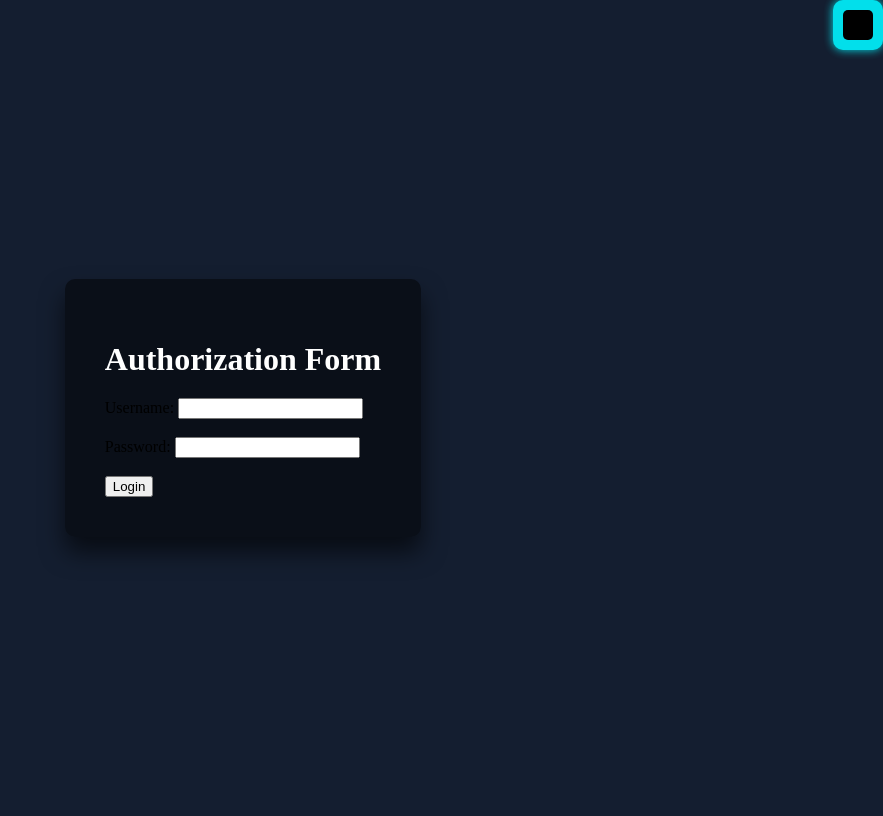
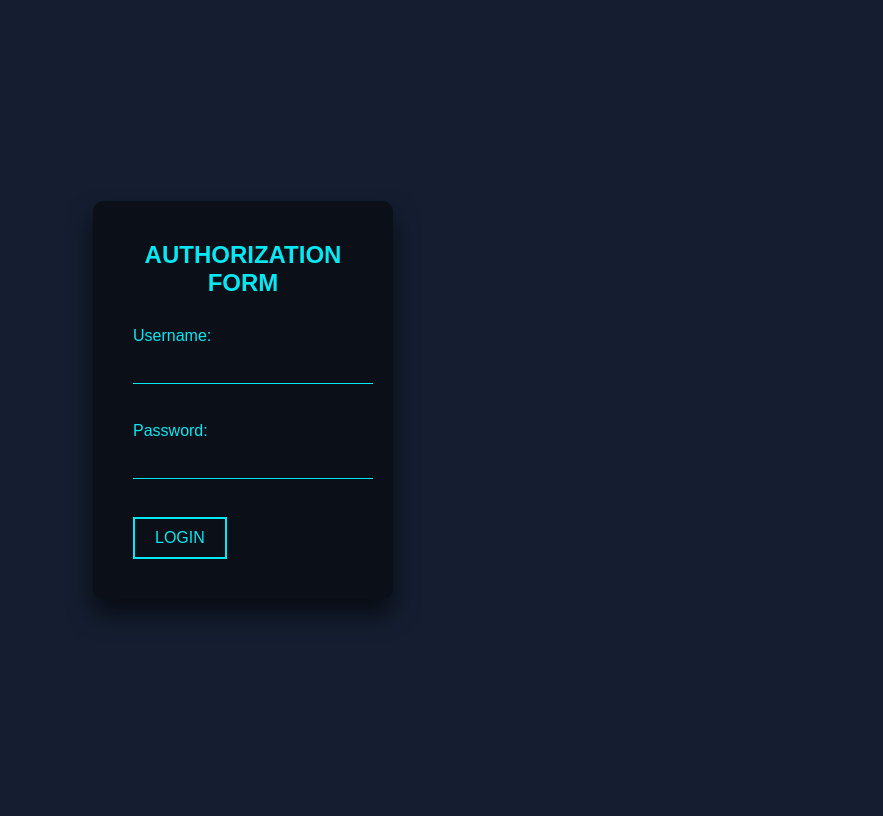
Before and after one commit to Atlas11x/Chat, a Flask app: template templates/html/authorisation.html in a window 1280 px wide. Shown: the whole page, without its empty margins (397-1280 px from the left). After the commit the page ends 616 px from the top, so only its background shows below. Run offline with Flask 3, Linux system fonts and the light colour scheme; the template is opened without the code that fills it, so the values that code supplies are empty.

Commit message:
authoriz-form-neon-update-1.0

```diff
--- a/templates/css/style-authoriz.css
+++ b/templates/css/style-authoriz.css
@@ -1,95 +1,66 @@
 body {
+  margin: 0;
+  padding: 0;
+  font-family: Arial, sans-serif;
+  background: #141e30;
   display: flex;
+  align-items: center;
   justify-content: center;
-  align-items: center;
   min-height: 100vh;
-  background-color: #141e30;
 }
 
-.neon-container {
+.auth-container {
   position: relative;
+  width: 300px;
   padding: 40px;
-  background: rgba(0, 0, 0, 0.5);
-  box-shadow: 0 15px 25px rgba(0, 0, 0, 0.6);
+  background: rgba(0, 0, 0, .5);
+  box-sizing: border-box;
+  box-shadow: 0 15px 25px rgba(0, 0, 0, .6);
   border-radius: 10px;
 }
 
-h1 {
-  color: #fff;
+.auth-container h1 {
+  margin-top: 0;
   text-align: center;
-  margin-bottom: 20px;
+  color: #03e9f4;
+  text-transform: uppercase;
+  font-size: 24px;
 }
 
-.settings-icon {
-  position: absolute;
-  top: 10px;
-  right: 10px;
+.auth-container form {
+  margin-top: 30px;
 }
 
-.neon-square {
-  width: 30px;
-  height: 30px;
-  background-color: #000;
-  border-radius: 5px;
-  position: relative;
-}
-
-.neon-square:before {
-  content: '';
-  position: absolute;
-  top: -10px;
-  left: -10px;
-  right: -10px;
-  bottom: -10px;
-  background-color: #03e9f4;
-  border-radius: 10px;
-  opacity: 0.8;
-  box-shadow: 0 0 10px #03e9f4;
-  z-index: -1;
-  animation: neon-glow-animation 1.5s linear infinite;
-}
-
-@keyframes neon-glow-animation {
-  0% {
-    opacity: 0.8;
-  }
-  50% {
-    opacity: 1;
-  }
-  100% {
-    opacity: 0.8;
-  }
-}
-
-.dropdown-menu {
-  position: absolute;
-  top: 40px;
-  right: 0;
-  background-color: #000;
-  width: 120px;
-  padding: 10px;
-  display: none;
-}
-
-.dropdown-menu ul {
-  list-style-type: none;
-  padding: 0;
-  margin: 0;
-}
-
-.dropdown-menu li {
-  margin-bottom: 10px;
-}
-
-.dropdown-menu a {
-  color: #fff;
-  text-decoration: none;
-}
-
-.dropdown-menu a:hover {
+.auth-container label {
   color: #03e9f4;
 }
 
-.show {
-  display: block;
+.auth-container input[type="text"],
+.auth-container input[type="password"] {
+  width: 100%;
+  padding: 10px;
+  font-size: 16px;
+  color: #03e9f4;
+  margin-bottom: 20px;
+  border: none;
+  border-bottom: 1px solid #03e9f4;
+  outline: none;
+  background: transparent;
 }
+
+.auth-container input[type="submit"] {
+  display: inline-block;
+  padding: 10px 20px;
+  color: #03e9f4;
+  font-size: 16px;
+  text-decoration: none;
+  text-transform: uppercase;
+  background: transparent;
+  border: 2px solid #03e9f4;
+  cursor: pointer;
+}
+
+.auth-container input[type="submit"]:hover {
+  background: #03e9f4;
+  color: #000;
+}
--- a/templates/html/authorisation.html
+++ b/templates/html/authorisation.html
@@ -1,11 +1,11 @@
 <!DOCTYPE html>
 <html>
 <head>
- <title>Authorization Form</title>
+  <title>Neon Authorization Form</title>
   <link rel="stylesheet" href="../css/style-authoriz.css">
 </head>
 <body>
- <div class="neon-container">
+  <div class="auth-container">
     <h1>Authorization Form</h1>
     <form action="process_auth.php" method="post">
       <label for="username">Username:</label>
@@ -17,19 +17,5 @@
       <input type="submit" value="Login">
     </form>
   </div>
-
- <div class="settings-icon">
-   <div class="neon-square"></div>
-   <div class="dropdown-menu">
-     <ul>
-       <li><a href="#" onclick="changeColor('purple')">Purple</a></li>
-       <li><a href="#" onclick="changeColor('blue')">Blue</a></li>
-       <li><a href="#" onclick="changeColor('green')">Green</a></li>
-       <li><a href="#" onclick="changeColor('red')">Red</a></li>
-     </ul>
-   </div>
- </div>
-
- <script src="../js/script-authoriz.js"></script>
 </body>
 </html>
--- a/templates/js/script-authoriz.js
+++ b/templates/js/script-authoriz.js
@@ -1,10 +1,30 @@
-var settingsIcon = document.querySelector('.settings-icon');
-var dropdownMenu = document.querySelector('.dropdown-menu');
+var toggleIcon = document.querySelector('.toggle-icon');
+var colorWave = document.querySelector('.color-wave');
+var colorList = document.querySelector('.color-list');
+var submitButton = document.querySelector('input[type="submit"]');
 
-settingsIcon.addEventListener('click', function() {
-  dropdownMenu.classList.toggle('show');
+toggleIcon.addEventListener('click', function() {
+  colorList.style.display = colorList.style.display === 'none' ? 'block' : 'none';
+});
+
+colorList.addEventListener('click', function(event) {
+  var color = event.target.dataset.color;
+  if (color) {
+    changeColor(color);
+    colorList.style.display = 'none';
+  }
 });
 
 function changeColor(color) {
-  document.body.style.backgroundColor = color;
+  submitButton.style.backgroundColor = color;
+  colorWave.style.opacity = 1;
+  colorWave.style.backgroundImage = `linear-gradient(to right, #03e9f4, ${color}, #ffeb3b)`;
+
+  setTimeout(function() {
+    colorWave.style.opacity = 0;
+    submitButton.classList.add('neon');
+    setTimeout(function() {
+      submitButton.classList.remove('neon');
+    }, 1000);
+  }, 2000);
 }
```
Lines whose indentation alone changed are shown as unchanged.
